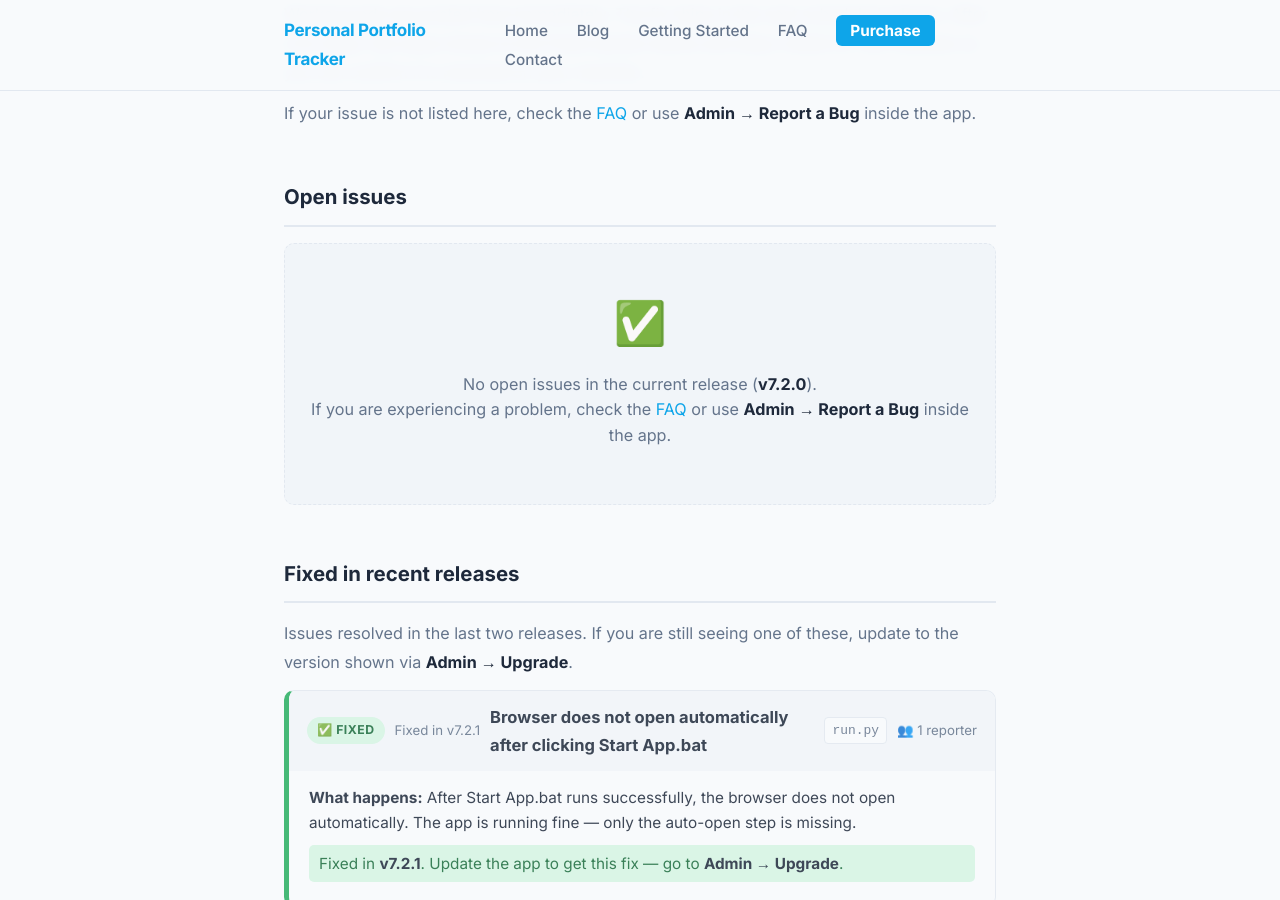
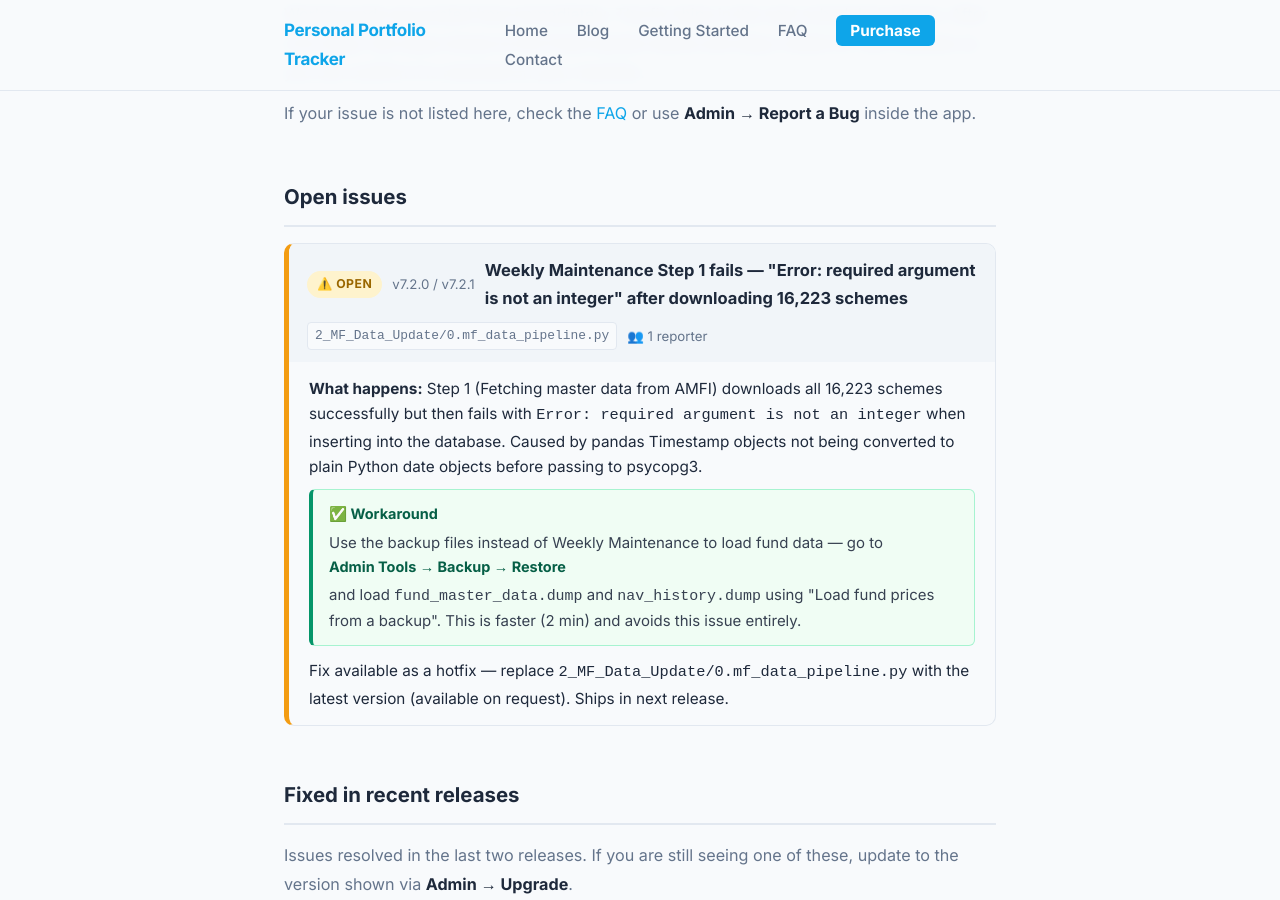
Before and after one commit to srikrishna2024/portfolio-tracker-blog, a Jekyll site: the page built from known-issues/index.html, in a window 1280 px wide and 900 px high, scrolled down 449 px. Built offline with Jekyll 4.4.1, drawn with Linux system fonts in a browser that asks for light colours.

Commit message:
known issues: add Weekly Maintenance step 1 date type error

```diff
--- a/known-issues/index.html
+++ b/known-issues/index.html
@@ -18,12 +18,24 @@ title: Known Issues & Workarounds
   <div class="content-section">
     <h2>Open issues</h2>
 
-    <div class="ki-empty">
-      <span class="ki-empty-icon">✅</span>
-      <p>No open issues in the current release (<strong>v7.2.0</strong>).<br>
-      If you are experiencing a problem, check the <a href="{{ '/faq/' | relative_url }}">FAQ</a>
-      or use <strong>Admin → Report a Bug</strong> inside the app.</p>
+    <div class="ki-issue ki-noncritical">
+      <div class="ki-header">
+        <span class="ki-badge ki-badge-noncritical">⚠️ Open</span>
+        <span class="ki-version">v7.2.0 / v7.2.1</span>
+        <h3 class="ki-title">Weekly Maintenance Step 1 fails — "Error: required argument is not an integer" after downloading 16,223 schemes</h3>
+        <span class="ki-page">2_MF_Data_Update/0.mf_data_pipeline.py</span>
+        <span class="ki-version">👥 1 reporter</span>
+      </div>
+      <div class="ki-body">
+        <p><strong>What happens:</strong> Step 1 (Fetching master data from AMFI) downloads all 16,223 schemes successfully but then fails with <code>Error: required argument is not an integer</code> when inserting into the database. Caused by pandas Timestamp objects not being converted to plain Python date objects before passing to psycopg3.</p>
+        <div class="ki-workaround">
+          <strong>✅ Workaround</strong>
+          <p>Use the backup files instead of Weekly Maintenance to load fund data — go to <strong>Admin Tools → Backup → Restore</strong> and load <code>fund_master_data.dump</code> and <code>nav_history.dump</code> using "Load fund prices from a backup". This is faster (2 min) and avoids this issue entirely.</p>
+        </div>
+        <p class="ki-eta">Fix available as a hotfix — replace <code>2_MF_Data_Update/0.mf_data_pipeline.py</code> with the latest version (available on request). Ships in next release.</p>
+      </div>
     </div>
+
   </div>
 
   <div class="content-section">
```
